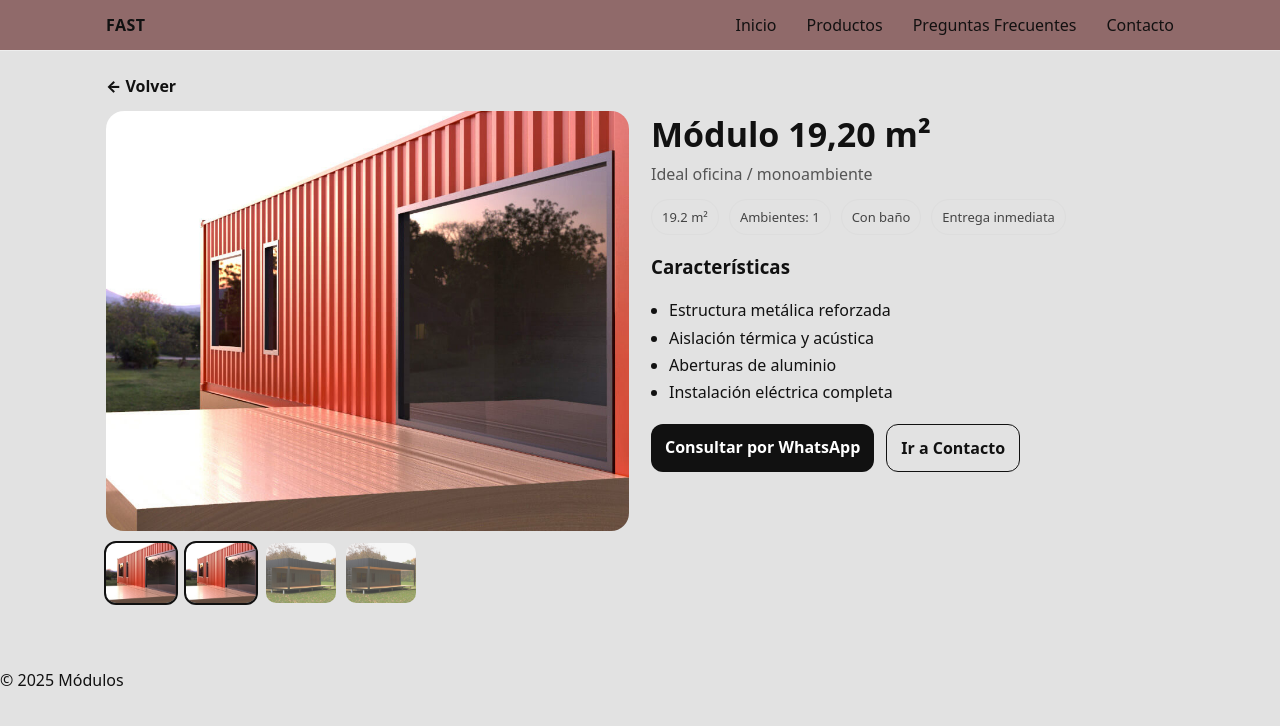
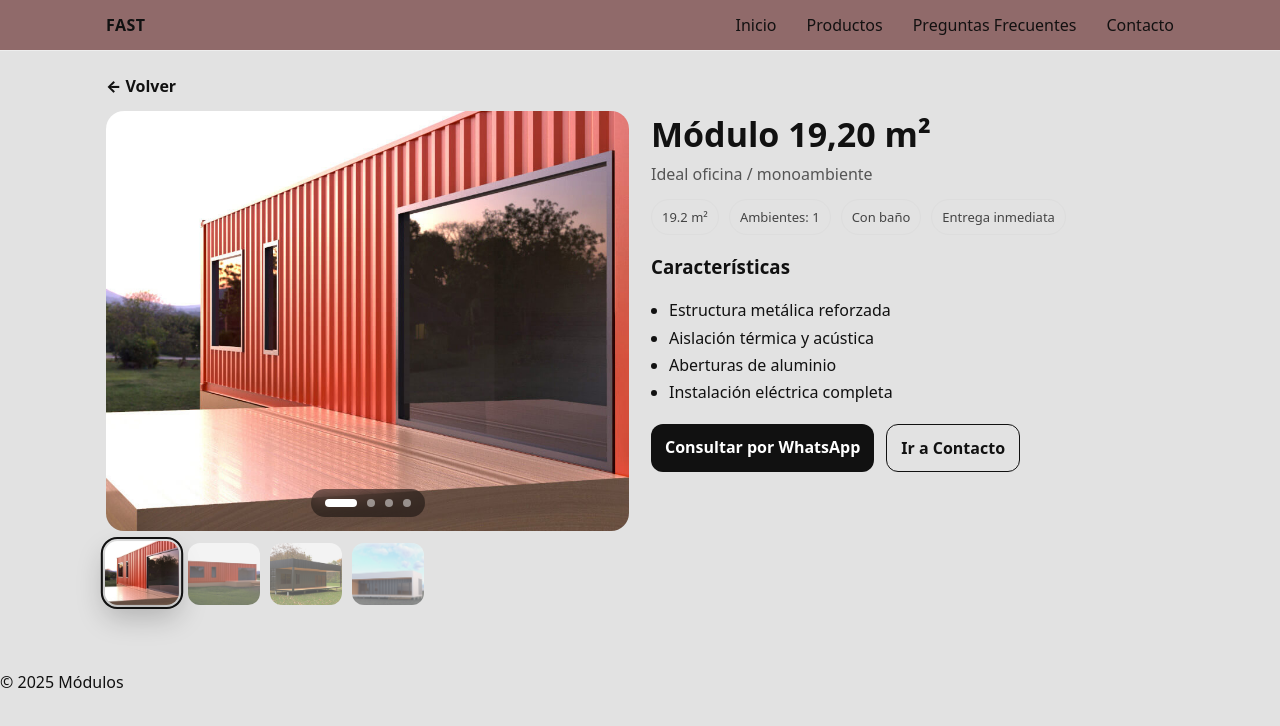
Before and after one commit to MAXE007/page-modulos, a React (Vite) app: page /tipologias/mod-19 in a window 1280 px wide. Shown: the top 726 px of the page. Built offline with nearby package versions, Linux system fonts and the light colour scheme.

Commit message:
adding arrow and indicators to images

```diff
--- a/src/Pages/ProductDetail/ProductDetail.css
+++ b/src/Pages/ProductDetail/ProductDetail.css
@@ -83,6 +83,7 @@
 }
 
 .pd__imageWrap {
+  position: relative;
   border-radius: 18px;
   overflow: hidden;
   background: #f2f2f2;
@@ -93,7 +94,12 @@
   height: 420px;
   object-fit: cover;
   display: block;
-  transition: opacity 200ms ease;
+  opacity: 1;
+  transition: opacity 160ms ease;
+}
+
+.pd__image.is-fading {
+  opacity: 0;
 }
 
 .pd__imageFallback {
@@ -101,39 +107,141 @@
   background: linear-gradient(135deg, #eee, #fff);
 }
 
+/* INDICADORES DE IMAGEN*/
+.pd__indicators {
+  position: absolute;
+  bottom: 14px;
+  left: 50%;
+  transform: translateX(-50%);
+  z-index: 5;
+  display: flex;
+  gap: 10px;
+  align-items: center;
+
+  padding: 10px 14px;
+  border-radius: 999px;
+  background: rgba(0, 0, 0, 0.45);
+  backdrop-filter: blur(8px);
+}
+
+/* dot base */
+.pd__dot {
+  width: 8px;
+  height: 8px;
+  border-radius: 999px;
+  background: rgba(255, 255, 255, 0.6);
+  border: none;
+  padding: 0;
+  cursor: pointer;
+  transition:
+    width 220ms cubic-bezier(0.4, 0, 0.2, 1),
+    background-color 200ms ease,
+    opacity 200ms ease;
+  opacity: 0.8;
+}
+
+/* hover */
+.pd__dot:hover {
+  opacity: 1;
+}
+
+/* activo → pill */
+.pd__dot.is-active {
+  width: 32px;
+  background: #fff;
+  opacity: 1;
+}
+
+/* FLECHAS DE IMAGENES*/
+
+.pd__arrow {
+  position: absolute;
+  top: 50%;
+  transform: translateY(-50%);
+  z-index: 6;
+
+  width: 42px;
+  height: 42px;
+  border-radius: 999px;
+  border: none;
+
+  background: rgba(0, 0, 0, 0.35);
+  color: white;
+  font-size: 26px;
+  line-height: 1;
+
+  cursor: pointer;
+  opacity: 0;
+  transition: opacity 160ms ease, transform 160ms ease, background 160ms ease;
+}
+
+/* posiciones */
+.pd__arrow--left {
+  left: 14px;
+}
+
+.pd__arrow--right {
+  right: 14px;
+}
+
+/* hover sobre la imagen → aparecen */
+.pd__imageWrap:hover .pd__arrow {
+  opacity: 1;
+}
+
+/* hover individual */
+.pd__arrow:hover {
+  background: rgba(0, 0, 0, 0.55);
+  transform: translateY(-50%) scale(1.05);
+}
+
+/* IMAGENES MINIATURA*/
 .pd__thumbs {
   display: flex;
   gap: 10px;
 }
 
 .pd__thumb {
-  border: none;
+  border: 0;
   padding: 0;
-  border-radius: 10px;
+  border-radius: 12px;
   overflow: hidden;
   cursor: pointer;
-  opacity: 0.7;
-  transition: opacity 150ms ease, transform 150ms ease;
+  opacity: 0.6;
+  transform: translateY(0) scale(1);
+  transition: opacity 140ms ease, transform 140ms ease, box-shadow 140ms ease;
+  background: transparent;
 }
 
 .pd__thumb img {
-  width: 70px;
-  height: 60px;
+  width: 72px;
+  height: 62px;
   object-fit: cover;
   display: block;
+  filter: saturate(0.95);
 }
 
 .pd__thumb:hover {
-  opacity: 1;
-  transform: translateY(-2px);
+  opacity: 0.95;
+  transform: translateY(-2px) scale(1.02);
+  box-shadow: 0 10px 24px rgba(0,0,0,0.18);
 }
 
 .pd__thumb.is-active {
   opacity: 1;
+  transform: translateY(-1px) scale(1.03);
+  box-shadow: 0 12px 28px rgba(0,0,0,0.22);
   outline: 2px solid #111;
+  outline-offset: 2px;
 }
 
 @media (max-width: 900px) {
   .pd__layout { grid-template-columns: 1fr; }
   .pd__img, .pd__imgFallback { height: 320px; }
 }
+
+@media (max-width: 768px) {
+  .pd__arrow {
+    display: none;
+  }
+}
--- a/src/Pages/ProductDetail/ProductDetail.jsx
+++ b/src/Pages/ProductDetail/ProductDetail.jsx
@@ -10,6 +10,37 @@ export default function ProductDetail() {
   const [activeImage, setActiveImage] = useState(
     product?.images?.[0]
   );
+  const [isFading, setIsFading] = useState(false);
+
+  const changeImage = (img) => {
+    if (img === activeImage) return;
+    setIsFading(true);
+    window.setTimeout(() => {
+      setActiveImage(img);
+      setIsFading(false);
+    }, 140);
+  };
+
+  //Para flechas en imagenes
+  const currentIndex = product.images.indexOf(activeImage);
+
+  const goPrev = () => {
+    const prevIndex =
+      currentIndex === 0
+        ? product.images.length - 1
+        : currentIndex - 1;
+
+    changeImage(product.images[prevIndex]);
+  };
+
+  const goNext = () => {
+    const nextIndex =
+      currentIndex === product.images.length - 1
+        ? 0
+        : currentIndex + 1;
+
+    changeImage(product.images[nextIndex]);
+  };
 
   if (!product) {
     return (
@@ -27,19 +58,52 @@ export default function ProductDetail() {
 
       <div className="pd__layout">
         {/* GALERÍA */}
+
         <section className="pd__gallery">
+          {/* IMAGEN PRINCIPAL*/}
           <div className="pd__imageWrap">
             {activeImage ? (
               <img
                 src={activeImage}
                 alt={product.name}
-                className="pd__image"
+                className={`pd__image ${isFading ? "is-fading" : ""}`}
               />
             ) : (
               <div className="pd__imageFallback" />
             )}
+
+            {/* INDICADORES DEBAJO DE IMAGEN*/}
+            <div className="pd__indicators">
+              {product.images.map((img, index) => (
+                <button
+                  key={img}
+                  className={`pd__dot ${
+                    img === activeImage ? "is-active" : ""
+                  }`}
+                  onClick={() => changeImage(img)}
+                  aria-label={`Imagen ${index + 1}`}
+                />
+              ))}
+            </div>
+            {/* FLECHAS DE IMAGEN*/}
+            <button
+              className="pd__arrow pd__arrow--left"
+              onClick={goPrev}
+              aria-label="Imagen anterior"
+            >
+              ‹
+            </button>
+
+            <button
+              className="pd__arrow pd__arrow--right"
+              onClick={goNext}
+              aria-label="Imagen siguiente"
+            >
+              ›
+            </button>
           </div>
 
+          {/* IMAGEN MINIATURA*/}
           <div className="pd__thumbs">
             {product.images.map((img) => (
               <button
@@ -47,7 +111,7 @@ export default function ProductDetail() {
                 className={`pd__thumb ${
                   img === activeImage ? "is-active" : ""
                 }`}
-                onClick={() => setActiveImage(img)}
+                onClick={() => changeImage(img)}
               >
                 <img src={img} alt="miniatura" />
               </button>
--- a/src/Pages/Products/Products.css
+++ b/src/Pages/Products/Products.css
@@ -1,17 +1,44 @@
 .tipos {
-  max-width: 1100px;
+  min-height: 100vh;
+  background-image: url("/images/pinos.jpg");
+  background-size: cover;
+  background-position: center;
+  background-attachment: fixed;
+  position: relative;
+}
+
+.tipos > * {
+  position: relative;
+  z-index: 1;
+}
+
+.tipos:before{
+  content: "";
+  position: fixed; /* para que cubra toda la pantalla aunque scrollees */
+  inset: 0;
+  background: rgba(0, 0, 0, 0.35); /* ajustá 0.25–0.45 */
+  pointer-events: none;
+  z-index: 0;
+}
+
+/* cards de productos con tamaño adecuado */
+.tipos__inner {
+  position: relative;
+  z-index: 1;
+  max-width: 1100px;   /* ajustá: 1100–1200 */
   margin: 0 auto;
   padding: 28px 16px 50px;
 }
 
 .tipos__head h1 {
+  color: aliceblue;
   margin: 0 0 6px;
   font-size: 34px;
 }
 
 .tipos__head p {
   margin: 0 0 18px;
-  color: #555;
+  color: #c7c7c7;
   line-height: 1.6;
 }
 
--- a/src/Pages/Products/Products.jsx
+++ b/src/Pages/Products/Products.jsx
@@ -5,6 +5,7 @@ import "./Products.css";
 export default function Products() {
   return (
     <main className="tipos">
+      <div className="tipos__inner">
         <header className="tipos__head">
           <h1>Tipologías</h1>
           <p>Seleccioná un módulo para ver especificaciones y pedir cotización.</p>
@@ -15,6 +16,7 @@ export default function Products() {
             <ProductCard3D key={p.id} product={p} />
           ))}
         </section>
+      </div>
     </main>
   );
 }
--- a/src/components/ProductCard3D/ProductCard3D.css
+++ b/src/components/ProductCard3D/ProductCard3D.css
@@ -1,14 +1,44 @@
 .pc {
-  border: 1px solid #eaeaea;
-  border-radius: 18px;
+  border-radius: 22px;
   overflow: hidden;
-  background: #0b0b0b;
+
+  /* MÁS transparente */
+  background: rgba(10, 10, 10, 0.25);
+  backdrop-filter: blur(14px);
+  -webkit-backdrop-filter: blur(14px);
+
+  border: 1px solid rgba(255, 255, 255, 0.15);
+  box-shadow:
+    0 18px 44px rgba(0, 0, 0, 0.30),
+    inset 0 1px 0 rgba(255, 255, 255, 0.06);
+
   color: #fff;
   padding: 16px;
-  transform-style: preserve-3d;
+}
+
+.pc:hover {
+  background: rgba(10, 10, 10, 0.20);
+  box-shadow:
+    0 26px 60px rgba(0, 0, 0, 0.40),
+    inset 0 1px 0 rgba(255, 255, 255, 0.08);
+}
+
+.pc::before {
+  content: "";
+  position: absolute;
+  inset: 0;
+  background: linear-gradient(
+    to bottom,
+    rgba(0, 0, 0, 0.35) 0%,
+    rgba(0, 0, 0, 0.15) 35%,
+    rgba(0, 0, 0, 0.35) 100%
+  );
+  pointer-events: none;
+  z-index: 0;
 }
 
 .pc__title {
+  color: #fff;
   font-size: 18px;
   font-weight: 800;
   margin-bottom: 6px;
@@ -16,7 +46,7 @@
 
 .pc__subtitle {
   margin: 0 0 12px 0;
-  color: rgba(255,255,255,0.70);
+  color: rgba(255,255,255,0.78);
   font-size: 13px;
   line-height: 1.5;
 }
--- a/src/data/products.js
+++ b/src/data/products.js
@@ -9,9 +9,9 @@ export const PRODUCTS = [
     delivery: "Entrega inmediata",
     images: [
       "/images/mod-19.jpg",
-      "/images/mod-19.jpg",
+      "/images/mod-36.jpg",
       "/images/mod-28.jpg",
-      "/images/mod-28.jpg"
+      "/images/mod-48.jpg"
     ],
     specs: [
       "Estructura metálica reforzada",
```
Also changed, not shown: public/images/pinos.jpg (added). Lines whose indentation alone changed are shown as unchanged.
